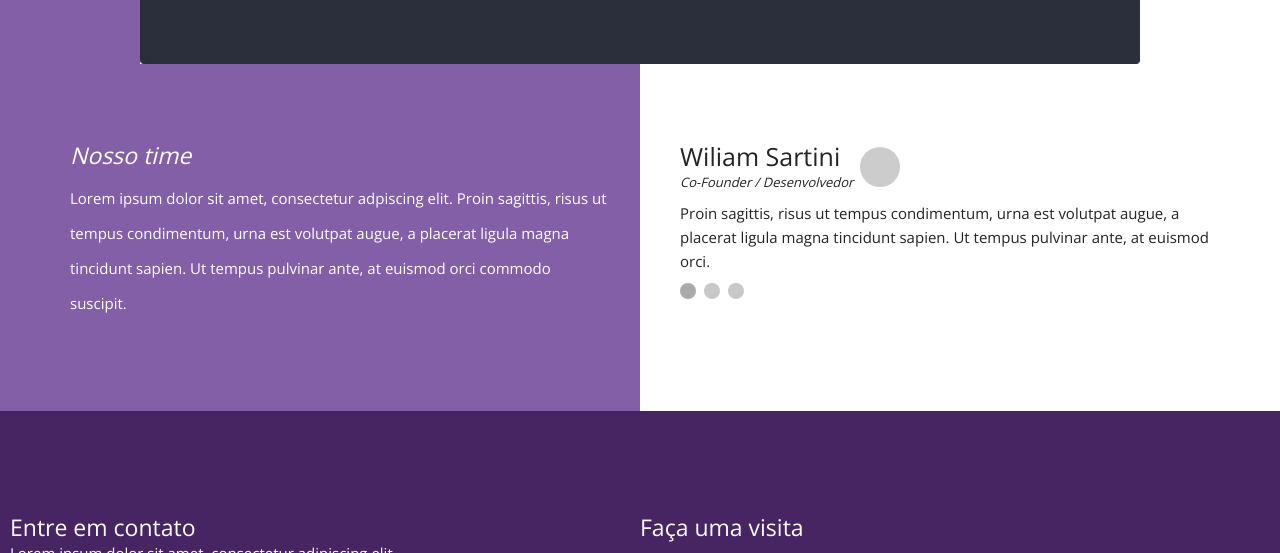
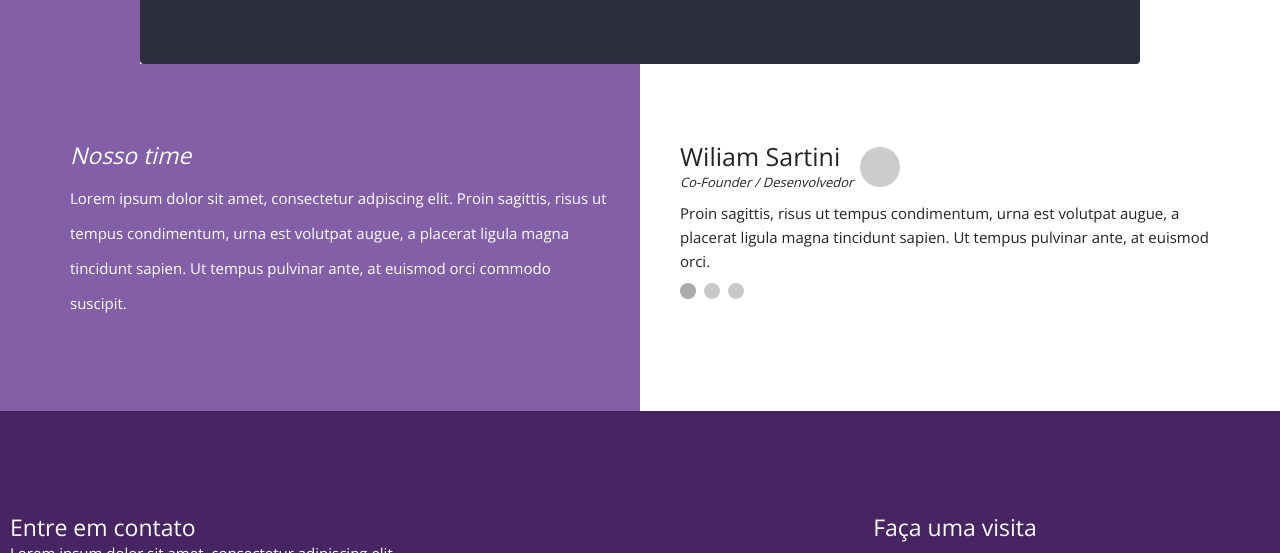
Before and after one commit to william-ms/dankicode-frontend, a PHP site: page / in a window 1280 px wide. Shown: the part 1805-2358 px from the top of the page. Run offline with PHP 8.4, Linux system fonts and the light colour scheme.

Commit message:
add 08.project#3

```diff
--- a/08.project#3/css/style.css
+++ b/08.project#3/css/style.css
@@ -187,6 +187,7 @@ header .call-1 p {
 
 .about .container {
   max-width: 1000px;
+  margin-top: 20px;
 }
 
 .about h2 {
@@ -390,6 +391,7 @@ header .call-1 p {
   width: 50%;
   color: white;
   padding-right :10px;
+  text-align: center;
 }
 
 .contact-map h2 {
@@ -398,7 +400,7 @@ header .call-1 p {
 }
 
 .contact-map .map-wrapper {
-  margin-top: 10px;
+  margin: 10px auto;
   max-width: 480px;
   position: relative;
 }
```
